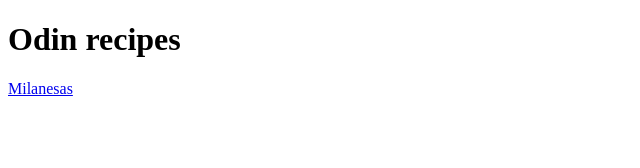
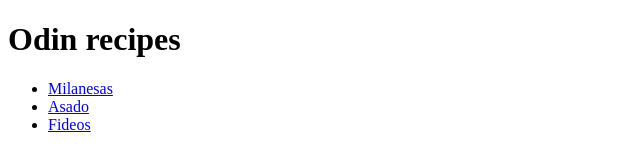
Before and after one commit to entropicoarg/odin-recipes, a plain HTML site: page index.html in a window 1280 px wide. Shown: the whole page, without its empty margins (0-640 px from the left). Drawn offline with Linux system fonts and the light colour scheme.

Commit message:
Add new recipes and change structure
Added two more recipes and inserted a unordered list so the page
structure is enhanced

```diff
--- a/index.html
+++ b/index.html
@@ -8,6 +8,11 @@
 </head>
 <body>
     <h1>Odin recipes</h1>
-    <a href="recipes/milanesas.html">Milanesas</a>
+    <ul>
+        <li><a href="recipes/milanesas.html">Milanesas</a></li>
+        <li><a href="recipes/asado.html">Asado</a></li>
+        <li><a href="recipes/fideos.html">Fideos</a></li>
+    </ul>
+
 </body>
 </html>
```
